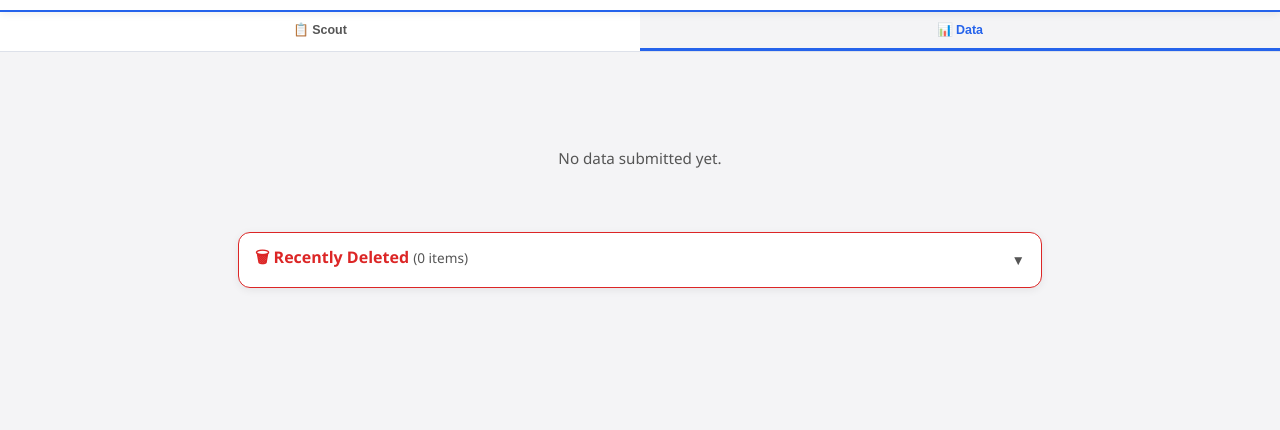
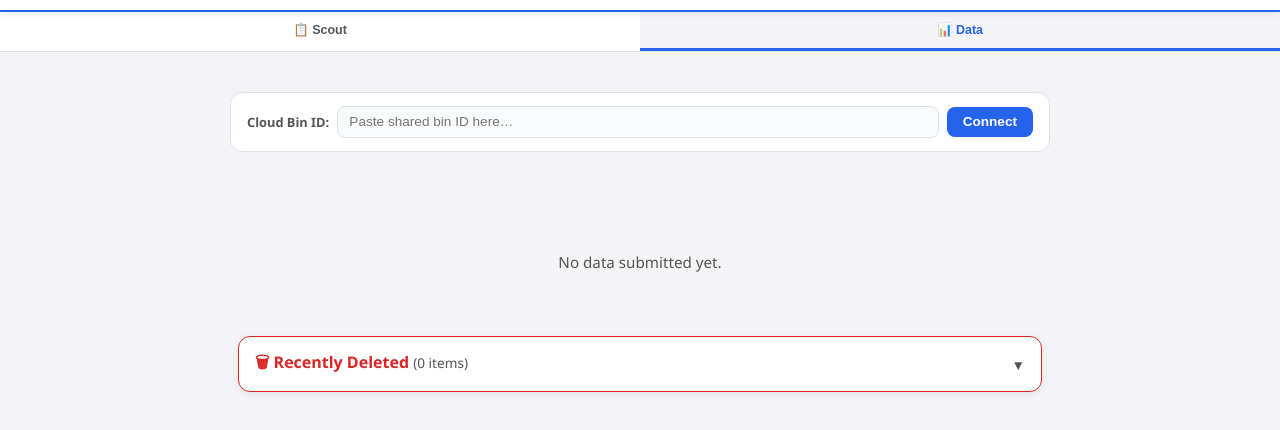
Before and after one commit to milkcerie/1403-qualitative-scouting, a plain HTML site: page index.html in a window 1280 px wide. Both pictures are taken after a click on the button "📊 Data". Shown: the part 48-478 px from the top of the page. Drawn offline with Linux system fonts and the light colour scheme.

Commit message:
Update index.html

```diff
--- a/index.html
+++ b/index.html
@@ -241,6 +241,13 @@
 </div>
 
 <div id="dataPage" class="page">
+  <div style="max-width:900px;margin:0 auto;padding:1rem">
+    <div style="background:var(--card);border:1.5px solid var(--border);border-radius:12px;padding:0.85rem 1rem;margin-bottom:0.75rem;display:flex;gap:0.5rem;align-items:center;flex-wrap:wrap;">
+      <span style="font-size:0.8rem;font-weight:600;color:var(--subtext);white-space:nowrap">Cloud Bin ID:</span>
+      <input id="binIdInput" type="text" placeholder="Paste shared bin ID here…" style="flex:1;min-width:180px;padding:0.45rem 0.7rem;border:1.5px solid var(--border);border-radius:8px;background:var(--input-bg);color:var(--text);font-size:0.85rem;outline:none;">
+      <button onclick="saveBinId()" style="padding:0.45rem 1rem;background:var(--accent);color:#fff;border:none;border-radius:8px;font-size:0.85rem;font-weight:600;cursor:pointer;">Connect</button>
+    </div>
+  </div>
   <div class="data-view" id="dataView"></div>
 </div>
 
@@ -327,7 +334,7 @@ function switchTab(tab, btn) {
   document.querySelectorAll('nav button').forEach(b => b.classList.remove('active'));
   document.getElementById(tab + 'Page').classList.add('active');
   btn.classList.add('active');
-  if (tab === 'data') renderData();
+  if (tab === 'data') { initBinIdInput(); renderData(); }
 }
 
 function toggleSection(id) { document.getElementById(id).classList.toggle('open'); }
@@ -660,7 +667,19 @@ async function permDeleteEntry(id) {
   showToast('🗑 Permanently deleted.');
 }
 
-// ── TOAST ──────────────────────────────────────────────────────
+function saveBinId() {
+  const input = document.getElementById('binIdInput').value.trim();
+  if (!input) { showToast('⚠️ Please paste a bin ID first.'); return; }
+  activeBinId = input;
+  localStorage.setItem('1403_binId', input);
+  showToast('✅ Connected to shared bin!');
+  renderData();
+}
+
+function initBinIdInput() {
+  const el = document.getElementById('binIdInput');
+  if (el && activeBinId) el.value = activeBinId;
+}
 function showToast(msg) {
   const t=document.getElementById('toast'); t.textContent=msg; t.classList.add('show');
   setTimeout(()=>t.classList.remove('show'),3000);
```
